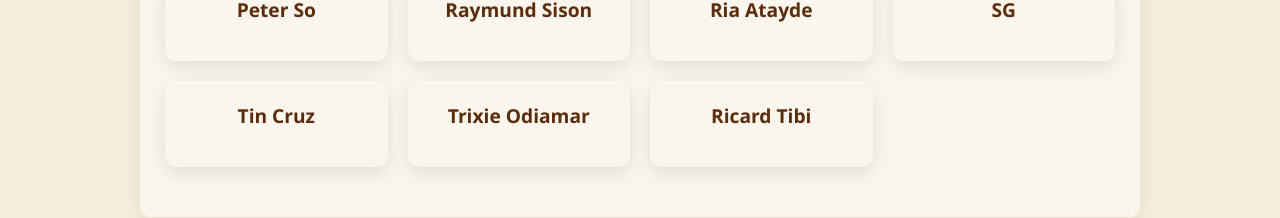
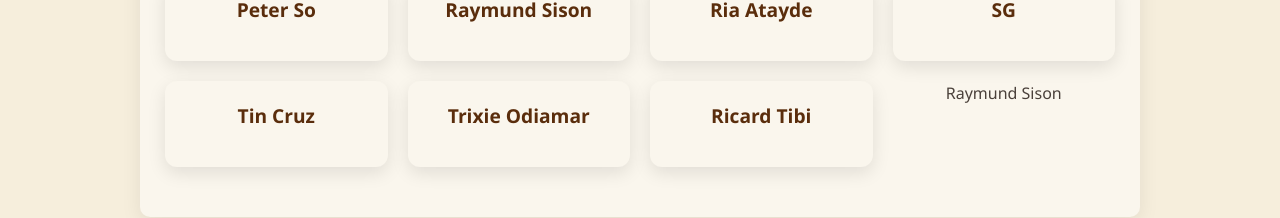
Before and after one commit to yabascholar-byte/yaba.github.io, a plain HTML site: page sponsors.html in a window 1280 px wide. Shown: the part 737-955 px from the top of the page. Drawn offline with Linux system fonts and the light colour scheme.

Commit message:
Update sponsors.html

```diff
--- a/sponsors.html
+++ b/sponsors.html
@@ -51,6 +51,7 @@
         <div class="sponsor-card"><p>Tin Cruz</p></div>
         <div class="sponsor-card"><p>Trixie Odiamar</p></div>
         <div class="sponsor-card"><p>Ricard Tibi</p></div>
+        <div>Raymund Sison</div>
     </div>
 </section>
 
```
